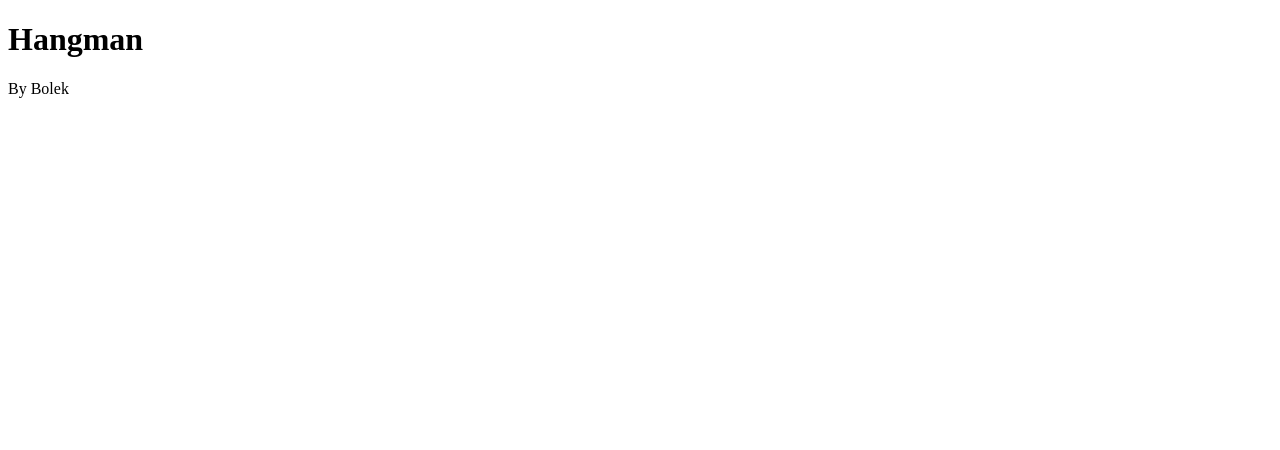
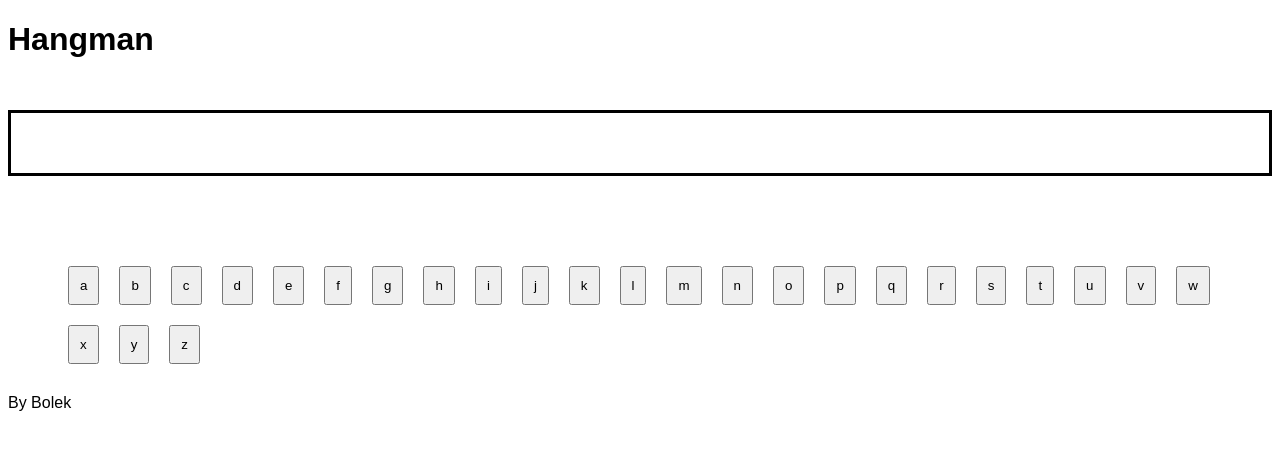
Before and after one commit to BartlomiejKar/Hangman-js, a website: page index.html in a window 1280 px wide. Drawn offline with Linux system fonts and the light colour scheme.

Commit message:
add start function, letters from alphabet

```diff
--- a/App/Game.js
+++ b/App/Game.js
@@ -1,7 +1,24 @@
 class Game {
+    constructor({ outputWrapper, wordWrapper, categoryWrapper, letterWrapper }) {
+        this.outputWrapper = outputWrapper,
+            this.wordWrapper = wordWrapper,
+            this.categoryWrapper = categoryWrapper,
+            this.letterWrapper = letterWrapper
+    }
+
+    clickButton = (letter) => {
+        console.log(letter)
+    }
+
+    start() {
+        let alphabet = 'abcdefghijklmnopqrstuvwxyz'.split('')
+        alphabet.forEach(element => {
+            const button = document.createElement("button")
+            button.textContent = element
+            button.addEventListener("click", () => this.clickButton(element))
+            this.letterWrapper.appendChild(button)
+        })
 
 
-    start() {
-        console.log("hejka")
     }
 }
--- a/index.html
+++ b/index.html
@@ -5,23 +5,28 @@
     <meta charset="UTF-8">
     <meta name="viewport" content="width=device-width, initial-scale=1.0">
     <title>Wisielec</title>
-    <link rel=".css/style.css" />
+    <link rel="stylesheet" href="./css/style.css">
 </head>
 
 <body>
     <header>
         <h1>Hangman</h1>
     </header>
-    <section>
+    <section class="Hangman">
         <div id="output"></div>
         <div id="word"></div>
         <div id="category"></div>
-        <div id="letter"></div>
+        <div id="letters"></div>
     </section>
     <footer>By Bolek</footer>
     <script src="App/Game.js"></script>
     <script>
-        const game = new Game()
+        const game = new Game({
+            outputWrapper: document.getElementById("output"),
+            wordWrapper: document.getElementById("word"),
+            categoryWrapper: document.getElementById("category"),
+            letterWrapper: document.getElementById("letters")
+        })
         game.start()
     </script>
 </body>
```
